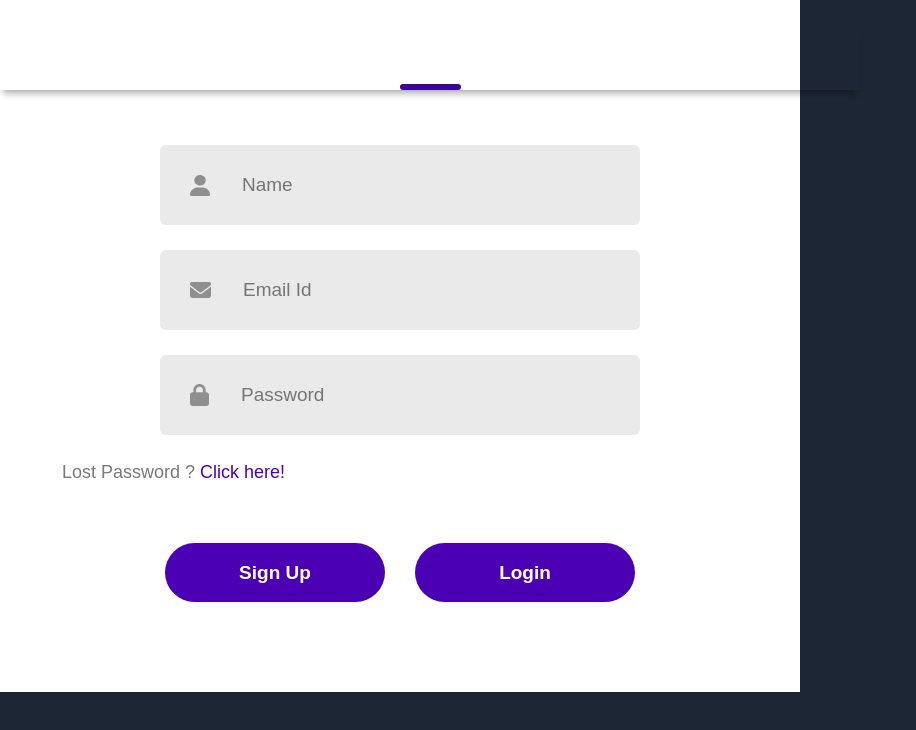
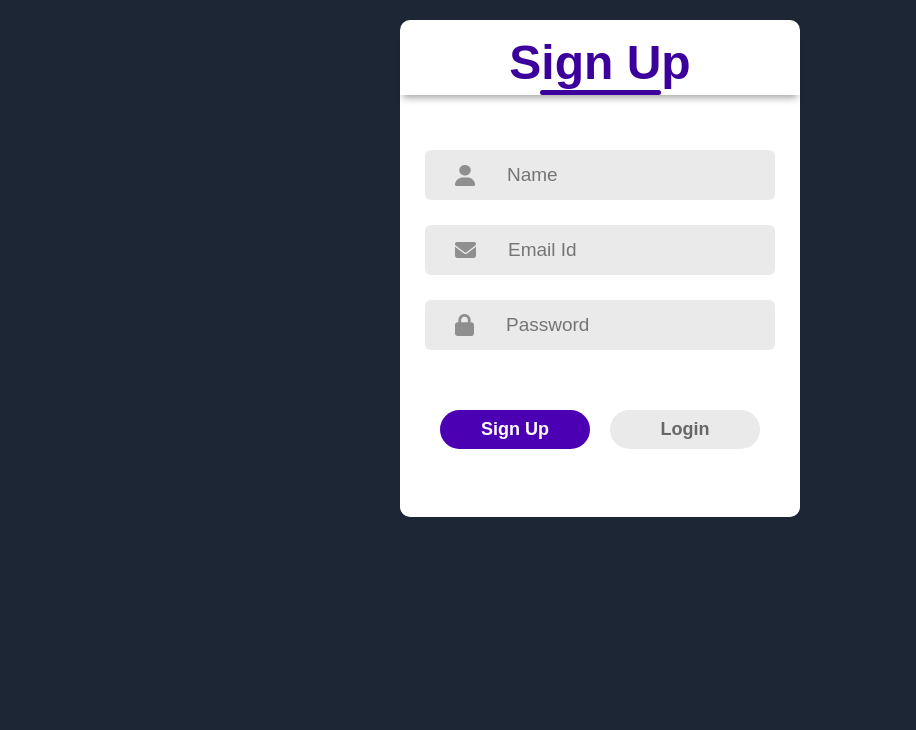
Before and after one commit to Shudhanshuarya09/Placement-Cell-App, a React (Vite) app: page / in a window 1280 px wide. Shown: the top 730 px of the page, without its empty margins (0-916 px from the left). Built offline with nearby package versions, Linux system fonts and the light colour scheme.

Commit message:
SignUp form ready

```diff
--- a/src/components/loginSignup/LoginSignup.css
+++ b/src/components/loginSignup/LoginSignup.css
@@ -2,27 +2,32 @@
   display: flex;
   flex-direction: column;
   margin: auto;
-  margin-top: 00px;
+  margin-top: 20px;
   background: #fff;
-  padding-bottom: 30px;
-  width: 800px;
+  padding-bottom: 8px;
+  width: 400px;
+  margin-left: 400px;
+  border-radius: 10px;
+
+
 }
 .header{
   display: flex;
   flex-direction: column;
   align-items: center;
-  gap: 9px;
-  width: 100%;
-  margin-top: 30px;
+  /* gap: 9px; */
+  /* width: 100%; */
+  margin-top: 15px;
+  /* background-color: gray; */
 }
 .text{
-  color: black;
+  color: #3c009d;
   font-size: 48px;
   font-weight: 700;
 
 }
  .underline{
-  width: 61px;
+  width: 121px;
   height: 6px;
   background: #3c009d;
   border-radius: 9px;
@@ -37,8 +42,8 @@
   display: flex;
   align-items: center;
   margin: auto;
-  width: 480px;
-  height: 80px;
+  width: 350px;
+  height: 50px;
   background: #eaeaea;
   border-radius: 6px;
  }
@@ -66,20 +71,24 @@
  }
  .submit-container{
    display: flex;
-   gap: 30px;
+   gap: 20px;
    margin: 60px auto;
  }
  .submit{
   display: flex;
   justify-content: center;
   align-items: center;
-  width: 220px;
-  height: 59px;
+  width: 150px;
+  height: 39px;
   color: #fff;
   background: #4c00b4;
   border-radius: 50px;
-  font-size: 19px;
+  font-size: 18px;
   font-weight: 700;
   cursor: pointer;
 
  }
+ .gray{
+  background: #EAEAEA;
+  color: #676767;
+ }
--- a/src/components/loginSignup/LoginSignup.jsx
+++ b/src/components/loginSignup/LoginSignup.jsx
@@ -1,4 +1,5 @@
-import React from "react";
+// import React from "react";
+import React, { useState } from "react";
 import "./LoginSignup.css";
 
 import user_icon from "../assets/person.png";
@@ -6,32 +7,56 @@ import email_icon from "../assets/email.png";
 import password_icon from "../assets/password.png";
 
 const LoginSignup = () => {
+  const [action, setAction] = useState("Sign Up");
   return (
     <div className="container">
       <div className="header">
-        <div className="text"></div>
+        <div className="text">{action}</div>
         <div className="underline"></div>
       </div>
       <div className="inputs">
-        <div className="input">
-          <img src={user_icon} alt="" />
-          <input type="text" placeholder="Name"/>
-        </div>
+        {action === "Login" ? (
+          <div></div>
+        ) : (
+          <div className="input">
+            <img src={user_icon} alt="" />
+            <input type="text" placeholder="Name" />
+          </div>
+        )}
 
         <div className="input">
           <img src={email_icon} alt="" />
-          <input type="email" placeholder="Email Id"/>
+          <input type="email" placeholder="Email Id" />
         </div>
 
         <div className="input">
           <img src={password_icon} alt="" />
-          <input type="password" placeholder="Password"/>
+          <input type="password" placeholder="Password" />
         </div>
       </div>
-<div className="forgot-password">Lost Password ? <span>Click here!</span></div>
+      {action === "Sign Up" ? (
+        <div></div>
+      ) : (
+        <div className="forgot-password">
+          Forgot Password ? <span>Click here!</span>
+        </div>
+      )}
+
       <div className="submit-container">
-        <div className="submit">Sign Up</div>
-        <div className="submit">Login </div>
+        <div
+          className={action === "Login" ? "submit gray" : "submit"}
+          onClick={() => {
+            setAction("Sign Up");
+          }}>
+          Sign Up
+        </div>
+        <div
+          className={action === "Sign Up" ? "submit gray" : "submit"}
+          onClick={() => {
+            setAction("Login");
+          }}>
+          Login{" "}
+        </div>
       </div>
     </div>
   );
```
